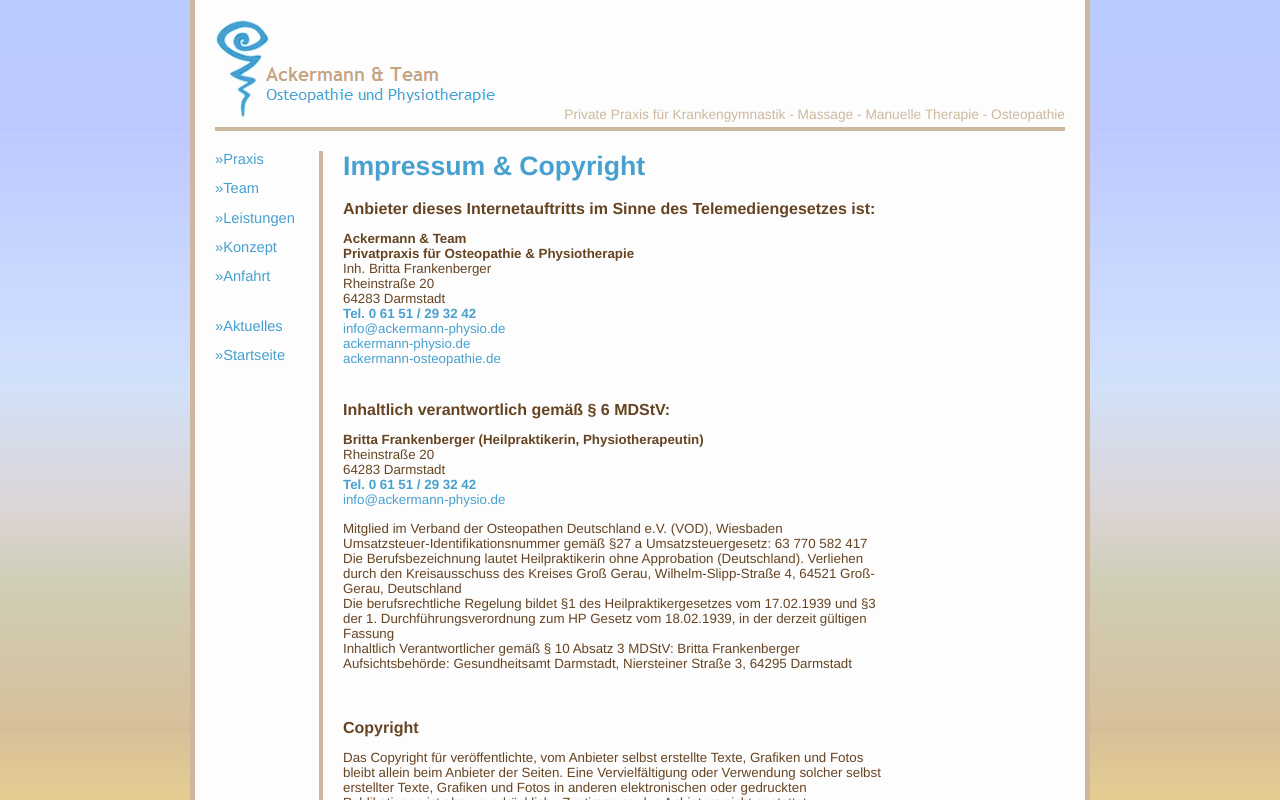
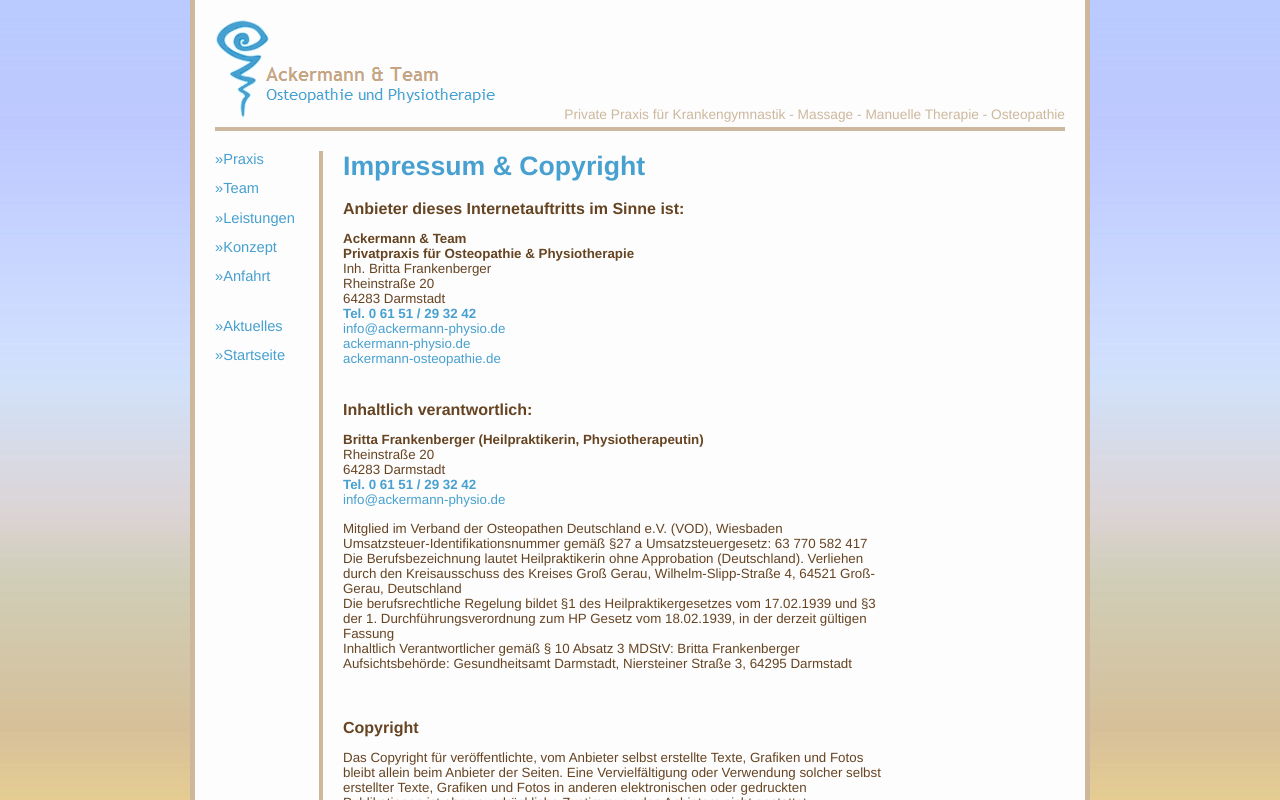
Before and after one commit to ackermann-physio/ackermann-physio, a Next.js app: page /impressum in a window 1280 px wide. Shown: the top 800 px of the page. Built offline with nearby package versions, Linux system fonts and the light colour scheme.

Commit message:
Impressum updated, "Telemediengesetz" + "MDStV" removed

```diff
--- a/pages/impressum.js
+++ b/pages/impressum.js
@@ -12,7 +12,7 @@ export default function About() {
 
       <div className={[content.wrapper, content.smallImage].join(' ')}>
         <div className={content.text}>
-          <h2>Anbieter dieses Internetauftritts im Sinne des Telemediengesetzes ist:</h2>
+          <h2>Anbieter dieses Internetauftritts im Sinne ist:</h2>
           <span className={util.bold}>
             Ackermann & Team <br />
             Privatpraxis für Osteopathie & Physiotherapie <br />
@@ -29,7 +29,7 @@ export default function About() {
           <br />
           <br />
 
-          <h2>Inhaltlich verantwortlich gemäß § 6 MDStV:</h2>
+          <h2>Inhaltlich verantwortlich:</h2>
           <span className={util.bold}>
             Britta Frankenberger (Heilpraktikerin, Physiotherapeutin) <br />
           </span>
```
